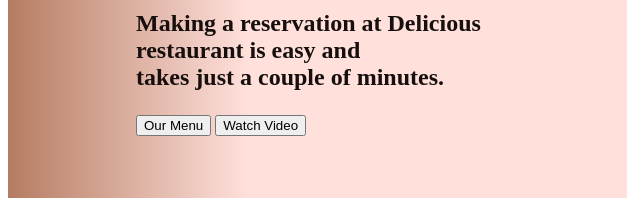
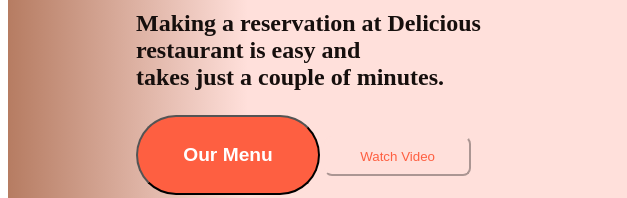
Before and after one commit to blackbird77ad/Project-2-MEST, a plain HTML site: page index.html in a window 1280 px wide. Shown: the part 639-837 px from the top of the page, 0-627 px from the left. Drawn offline with Linux system fonts and the light colour scheme.

Commit message:
Update on Hero Section

```diff
--- a/index.html
+++ b/index.html
@@ -36,8 +36,8 @@
     <div class="hero-position">
       <h1>Meet, Eat & Enjoy<br>the true test</h1>
       <p>Making a reservation at Delicious restaurant is easy and<br>takes just a couple of minutes.</p>
-      <button>Our Menu</button>
-      <button>Watch Video</button>
+      <button class="herobtn">Our Menu</button>
+      <button class="herobtn2">Watch Video</button>
     </div>
 
       <div>
--- a/styles.css
+++ b/styles.css
@@ -1,13 +1,14 @@
 /* Navbar Styles */
 .navbar {
     height: 8vh;
+    width: calc();
     display: flex;
     justify-content: space-between;
     align-items: center;
-    column-gap: 10px;
+    /* column-gap: 10px; */
     padding: 20px;
     background-color: #ffe0db;
-    /* box-shadow: 0px 4px 2px -2px gray; */
+    /* box-shadow: 0px 4px 2px -2px gray;  */
   }
 
   .logo {
@@ -82,3 +83,23 @@
     height: 100%;
     padding: 0;
   }
+
+  .herobtn {
+    height: 5rem;
+    width: 50%;
+    color: white;
+    border-radius: 45px;
+    background-color: #FE5F41;
+    font-weight: bolder;
+    font-size: larger;
+  }
+
+  .herobtn2 {
+    height: 2.5rem;
+    border-radius: 8px;
+    border-color: #FFE0DB;
+
+    width: 40%;
+    color: #FE5F41;
+    background-color: #FFE0DB;
+  }
```
